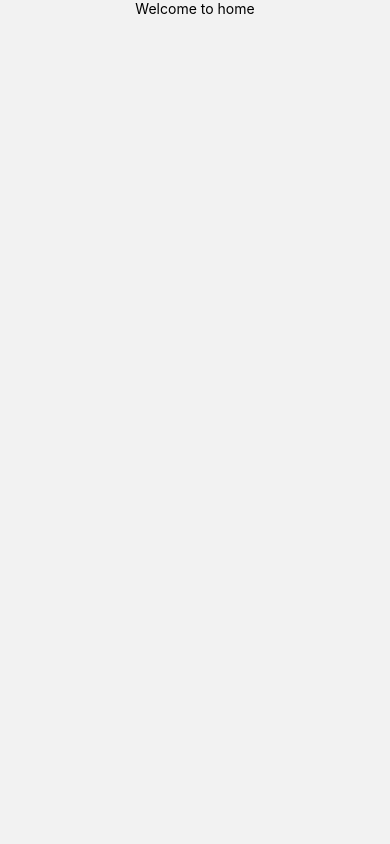
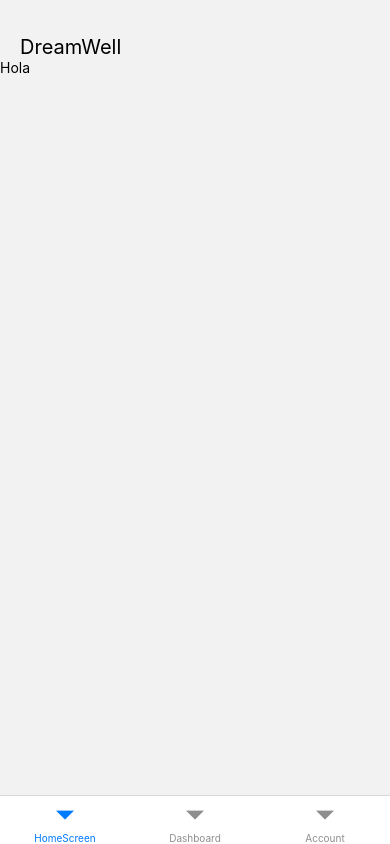
Before and after one commit to pal-ef/sleep_app, a React Native app: screen /Home in a window 390 px wide. Built offline with nearby package versions, Linux system fonts and the light colour scheme.

Commit message:
Implemented Bottom Tabs Navigator

```diff
--- /dev/null
+++ b/components/Header.js
@@ -0,0 +1,22 @@
+import React from "react";
+import { View, Text, StyleSheet } from "react-native";
+
+const Header = () => {
+    return (
+        <View style={theme.container}>
+            <Text style={theme.logoText}>DreamWell</Text>
+        </View>
+    );
+};
+
+const theme = StyleSheet.create({
+    container: {
+        marginTop: 35,
+        paddingHorizontal: 20,
+    },
+    logoText: {
+        fontSize: 20,
+    },
+});
+
+export default Header;
--- a/package.json
+++ b/package.json
@@ -9,6 +9,7 @@
     "web": "expo start --web"
   },
   "dependencies": {
+    "@react-navigation/bottom-tabs": "^6.5.7",
     "@react-navigation/native": "^6.1.6",
     "@react-navigation/native-stack": "^6.9.12",
     "expo": "~48.0.10",
--- /dev/null
+++ b/screens/account/Account.js
@@ -0,0 +1,15 @@
+import React from "react";
+import { View, Text, StyleSheet } from "react-native";
+import { SafeAreaView } from "react-native-safe-area-context";
+
+const Account = () => {
+    return (
+        <SafeAreaView>
+            <Text>Account View</Text>
+        </SafeAreaView>
+    );
+};
+
+const theme = StyleSheet.create({});
+
+export default Account;
--- /dev/null
+++ b/screens/dashboard/Dashboard.js
@@ -0,0 +1,15 @@
+import React from "react";
+import { View, Text, StyleSheet } from "react-native";
+import { SafeAreaView } from "react-native-safe-area-context";
+
+const Dashboard = () => {
+    return (
+        <SafeAreaView>
+            <Text>Dashboard View</Text>
+        </SafeAreaView>
+    );
+};
+
+const theme = StyleSheet.create({});
+
+export default Dashboard;
--- a/screens/home/Home.js
+++ b/screens/home/Home.js
@@ -2,15 +2,39 @@ import React from "react";
 import { Text, StyleSheet } from "react-native";
 import { SafeAreaView } from "react-native-safe-area-context";
 import { useNavigation } from "@react-navigation/native";
+import { createBottomTabNavigator } from "@react-navigation/bottom-tabs";
+
+const Tab = createBottomTabNavigator();
+
+// Screens
+import Account from "../account/Account";
+import Dashboard from "../dashboard/Dashboard";
+
+// Header
+import Header from "../../components/Header";
 
 const Home = () => {
-    const navigation = useNavigation();
+    return (
+        <>
+        <Header />
+        <Tab.Navigator>
+            <Tab.Group screenOptions={{headerShown: false}}>
+                <Tab.Screen name="HomeScreen" component={HomeScreen} />
+                <Tab.Screen name="Dashboard" component={Dashboard} />
+                <Tab.Screen name="Account" component={Account} />
+            </Tab.Group>
+        </Tab.Navigator>
+        </>
+    );
+};
+
+const HomeScreen = () => {
 
     return (
         <SafeAreaView>
-            <Text style={theme.centeredText}>Welcome to home</Text>
+            <Text>Hola</Text>
         </SafeAreaView>
-    );
+    )
 };
 
 const theme = StyleSheet.create({
```
Also changed, not shown: 1 other file (tests, documents, lock files or other folders).
